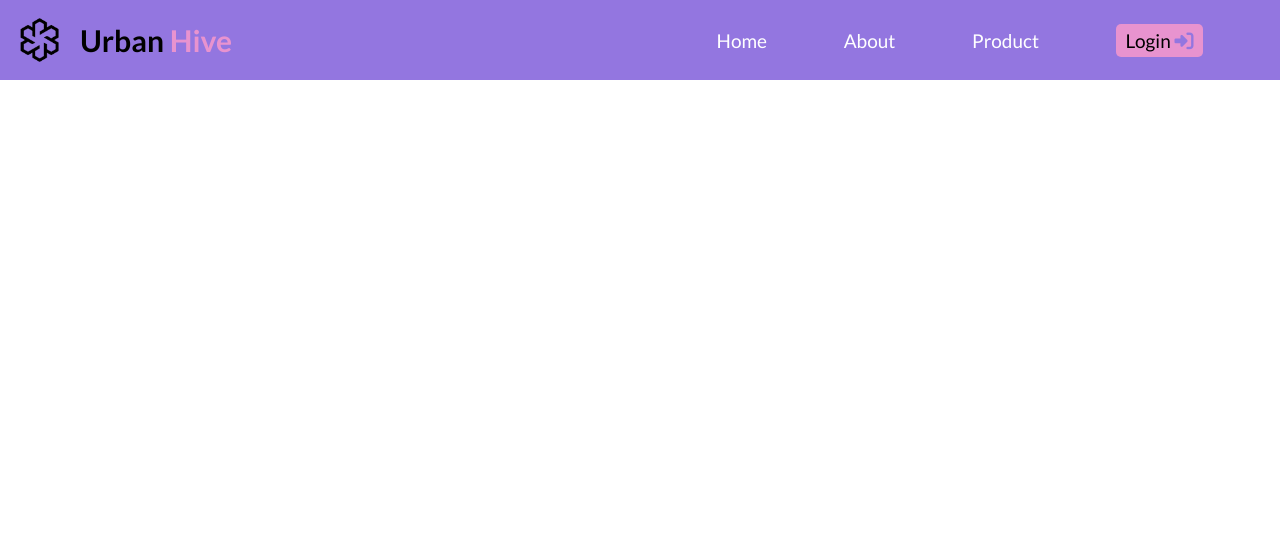
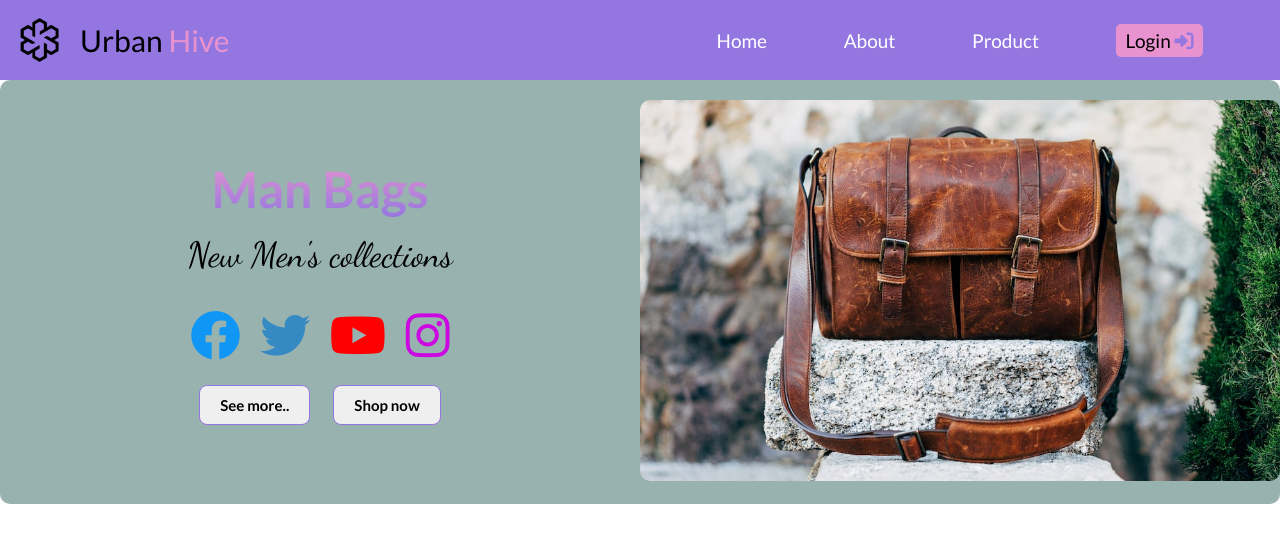
Before and after one commit to Saiful10400/conceptual-class-4-practice, a plain HTML site: page index.html in a window 1280 px wide. Drawn offline with Linux system fonts and the light colour scheme.

Commit message:
cover section done

```diff
--- a/index.html
+++ b/index.html
@@ -33,7 +33,21 @@
     <!-- banner section -->
 
     <section class="banner">
-
+        <div class="banner-title">
+            <h1>Man Bags</h1>
+            <h3>New Men's collections</h3>
+            <div class="banner-icon">
+                <span><i style="color: #1096f5;" class="fa-brands fa-facebook"></i></span>
+                <span><i style="color: #358ac4;" class="fa-brands fa-twitter"></i></span>
+                <span><i style="color: #ff0000;" class="fa-brands fa-youtube"></i></span>
+                <span><i style="color: #cd07e2;" class="fa-brands fa-instagram"></i></span>
+            </div>
+            <button class="banner-btn">See more..</button>
+            <button class="banner-btn">Shop now</button>
+        </div>
+        <div class="banner-img">
+            <img src="./img/banner-image/bag-picture.jpg" alt="">
+        </div>
     </section>
 </body>
 </html>
--- a/responsive.css
+++ b/responsive.css
@@ -3,6 +3,9 @@
 /* nav bar responsive */
     .nav-manu,.nav{
         flex-direction: column;
+    }
+    .nav{
+        padding-bottom: 20px;
     }
 
     .nav-img{
@@ -20,5 +23,15 @@
 
 /*  */
 
+.banner{
+    flex-direction: column;
+    gap: 30px;
+    border-radius: 0;
 
 }
+
+.banner-title,.banner-img{
+    width: 100%;
+}
+
+}
--- a/style.css
+++ b/style.css
@@ -1,5 +1,5 @@
 
-  @import url('https://fonts.googleapis.com/css2?family=Lato:ital,wght@0,100;0,300;0,400;0,700;1,100;1,300;1,400;1,700&display=swap');
+  @import url('https://fonts.googleapis.com/css2?family=Dancing+Script&family=Lato:ital,wght@0,100;0,300;0,400;0,700;1,100;1,300;1,400;1,700&display=swap');
 
 
   /* defaul code and shared code. */
@@ -36,6 +36,7 @@ header{
 }
 .nav-img h2{
     font-size: 30px;
+    font-weight: 400;
 }
 .nav-img span{
     color: #E893CF;
@@ -62,3 +63,71 @@ header{
     color: #9376E0;
 
 }
+
+
+/* this is banner section */
+
+.banner{
+    max-width: 1400px;
+    margin: auto;
+    display: flex;
+    justify-content: center;
+    align-items: center;
+    background-color: #98b2b0;
+    padding: 20px 0;
+    border-radius: 10px;
+}
+
+.banner-title{
+    width: 50%;
+    text-align: center;
+
+}
+
+.banner-title h1{
+    background: -webkit-linear-gradient(bottom, #9376E0, #E893CF);
+    -webkit-background-clip: text;
+    -webkit-text-fill-color: transparent;
+    font-size: 50px;
+    font-weight: 700;
+}
+
+.banner-title h3{
+    font-family: 'Dancing Script', cursive;
+    font-size: 35px;
+    font-weight: 400;
+    margin: 15px auto 29px;
+}
+
+
+
+.banner-icon{
+    font-size: 50px;
+    margin-bottom: 20px;
+
+}
+
+.banner-icon span{
+    margin: 0 5px;
+}
+
+.banner-btn{
+    border: 1px solid #9376E0;
+    border-radius: 8px;
+    padding: 10px 20px;
+    color: black;
+    font-size: 15px ;
+    font-weight: 700;
+    margin: 0 10px;
+}
+
+
+
+.banner-img{
+    width: 50%;
+}
+
+.banner-img img{
+    width: 100%;
+    border-radius: 10px;
+}
```
Also changed, not shown: img/banner-image/banner-background.jpg (added).
